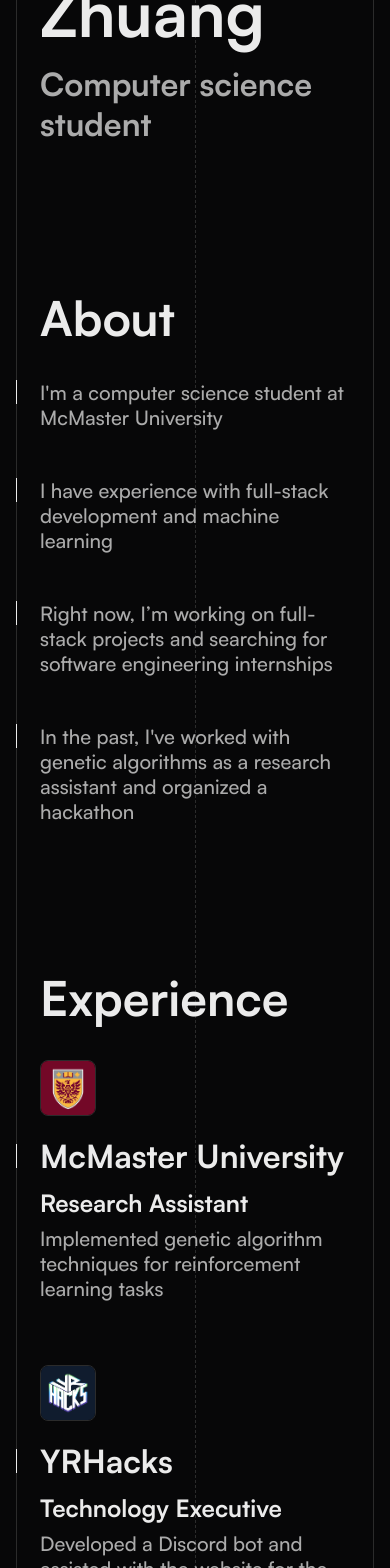
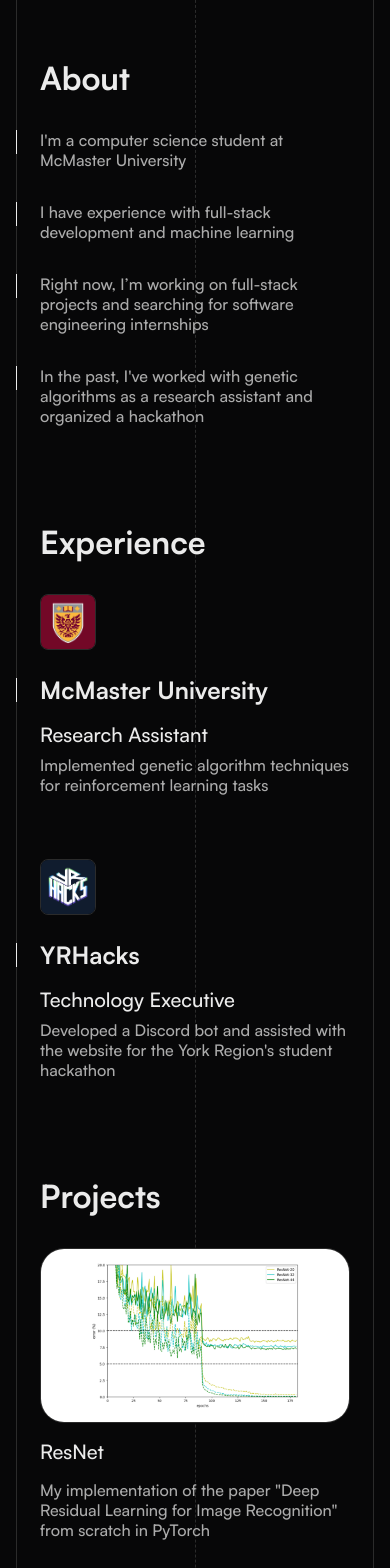
Before and after one commit to edzhuang/portfolio-website, a Next.js app: page / in a window 390 px wide. Shown: the part 300-1868 px from the top of the page. Built offline with nearby package versions, Linux system fonts and the light colour scheme.

Commit message:
Refactor typography and spacing across multiple components for improved readability and consistency

```diff
--- a/app/page.tsx
+++ b/app/page.tsx
@@ -31,12 +31,14 @@ export default function Home() {
 
       {/* Content Container */}
       <div className="w-full px-4">
-        <div className="container flex flex-col gap-36 pt-48 pb-36">
+        <div className="container flex flex-col gap-24 md:gap-36 pt-40 md:pt-48 pb-24 md:pb-36">
           {/* Hero Section */}
           <ScrollFade delay={1}>
             <section className="flex flex-col gap-3">
-              <h1 className="text-heading-xl">Eddie Zhuang</h1>
-              <p className="text-heading-md text-muted-foreground">
+              <h1 className="text-heading-lg md:text-heading-xl">
+                Eddie Zhuang
+              </h1>
+              <p className="text-heading-sm md:text-heading-md text-muted-foreground">
                 Computer science student
               </p>
             </section>
@@ -44,8 +46,8 @@ export default function Home() {
           {/* About Section */}
           <ScrollFade delay={2}>
             <section id="about" className="flex flex-col gap-8">
-              <h2 className="text-heading-lg">About</h2>
-              <div className="grid grid-cols-1 md:grid-cols-4 gap-12">
+              <h2 className="text-heading-md md:text-heading-lg">About</h2>
+              <div className="grid grid-cols-1 md:grid-cols-4 gap-8 md:gap-12">
                 <AboutItem text="I'm a computer science student at McMaster University" />
                 <AboutItem text="I have experience with full-stack development and machine learning" />
                 <AboutItem text="Right now, I’m working on full-stack projects and searching for software engineering internships" />
@@ -56,7 +58,7 @@ export default function Home() {
           {/* Experience Section */}
           <ScrollFade delay={3}>
             <section id="experience" className="flex flex-col gap-8">
-              <h2 className="text-heading-lg">Experience</h2>
+              <h2 className="text-heading-md md:text-heading-lg">Experience</h2>
               <div className="flex flex-col gap-16">
                 <ExperienceItem
                   years="2024"
@@ -78,7 +80,7 @@ export default function Home() {
           {/* Projects Section */}
           <ScrollFade delay={4}>
             <section id="projects" className="flex flex-col gap-8">
-              <h2 className="text-heading-lg">Projects</h2>
+              <h2 className="text-heading-md md:text-heading-lg">Projects</h2>
               <div className="grid grid-cols-1 md:grid-cols-2 gap-x-12 gap-y-16 [&>*]:aspect-video">
                 {projectLinks.map((project) => (
                   <ProjectCard
@@ -96,11 +98,11 @@ export default function Home() {
           <ScrollFade delay={5}>
             <section
               id="contact"
-              className="grid grid-cols-1 md:grid-cols-2 gap-12"
+              className="grid grid-cols-1 md:grid-cols-2 gap-8 md:gap-12"
             >
               <div className="flex flex-col gap-4">
-                <h2 className="text-heading-lg">Contact</h2>
-                <p className="text-body-md text-muted-foreground mb-2">
+                <h2 className="text-heading-md md:text-heading-lg">Contact</h2>
+                <p className="text-body-sm md:text-body-md text-muted-foreground mb-2">
                   Have an opportunity in mind, or just want to chat? <br />
                   Feel free to send me a message.
                 </p>
--- a/components/about-item.tsx
+++ b/components/about-item.tsx
@@ -1,13 +1,15 @@
 interface NowItemProps {
-  text: string
-  className?: string
+  text: string;
+  className?: string;
 }
 
 export function AboutItem({ text, className = "" }: NowItemProps) {
   return (
     <div className={`relative ${className}`}>
       <div className="absolute -left-6 border-l h-6 border-foreground"></div>
-      <p className="text-body-md text-muted-foreground">{text}</p>
+      <p className="text-body-sm md:text-body-md text-muted-foreground">
+        {text}
+      </p>
     </div>
-  )
+  );
 }
--- a/components/experience-item.tsx
+++ b/components/experience-item.tsx
@@ -29,11 +29,15 @@ export function ExperienceItem({
       {/* Description column */}
       <div className="relative col-span-1 md:col-span-2 flex flex-col gap-2 order-2 md:order-1">
         <div className="absolute -left-6 top-3 border-l h-6 border-foreground"></div>
-        <h3 className="flex items-center text-heading-md text-foreground h-12">
+        <h3 className="flex items-center text-heading-sm md:text-heading-md text-foreground h-12">
           {organization}
         </h3>
-        <h4 className="text-heading-sm text-foreground">{title}</h4>
-        <p className="text-body-md text-muted-foreground">{description}</p>
+        <h4 className="text-body-md md:text-heading-sm text-foreground">
+          {title}
+        </h4>
+        <p className="text-body-sm md:text-body-md text-muted-foreground">
+          {description}
+        </p>
       </div>
 
       {/* Image column */}
--- a/components/project-card.tsx
+++ b/components/project-card.tsx
@@ -42,16 +42,20 @@ export function ProjectCard({
       {url ? (
         <div className="inline-block">
           <Link href={url} className="group inline-block relative">
-            <h3 className="text-heading-sm text-foreground inline-block">
+            <h3 className="text-body-md md:text-heading-sm text-foreground inline-block">
               {title}
             </h3>
             <span className="absolute left-0 bottom-0 w-0 h-[2px] bg-foreground transition-all duration-300 group-hover:w-full"></span>
           </Link>
         </div>
       ) : (
-        <h3 className="text-heading-sm text-foreground">{title}</h3>
+        <h3 className="text-body-md md:text-heading-sm text-foreground">
+          {title}
+        </h3>
       )}
-      <p className="text-body-md text-muted-foreground">{description}</p>
+      <p className="text-body-sm md:text-body-md text-muted-foreground">
+        {description}
+      </p>
     </div>
   );
 }
```
